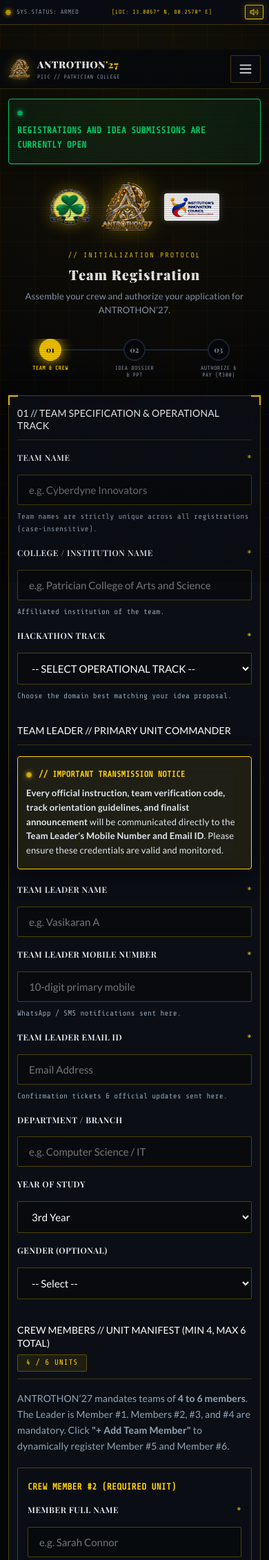
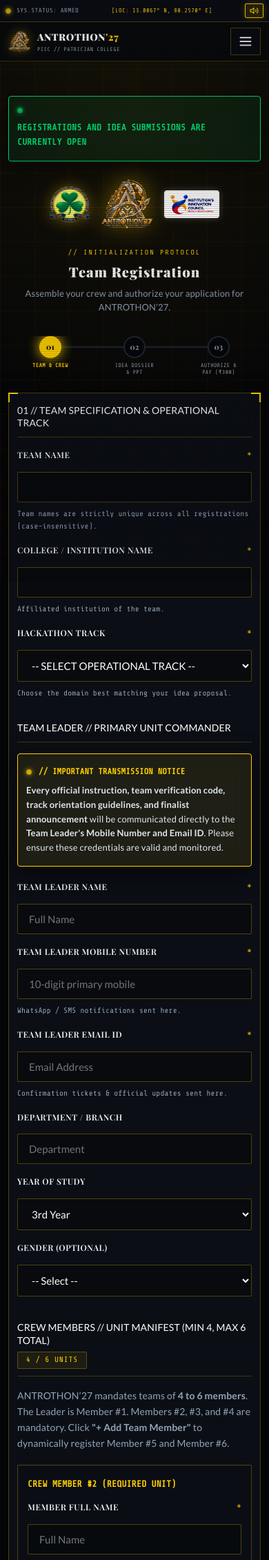
Before and after one commit to vasikaran46/ANTROTHON-27, a FastAPI app: page /register in a window 390 px wide. Shown: the top 2261 px of the page at 69% size. Run offline with FastAPI, Linux system fonts and the light colour scheme; some libraries are stand-ins or nearby versions; some web fonts are replaced.

Commit message:
fix: eliminate gap between top HUD bar and navbar via persistent sticky header

```diff
--- a/app/static/css/terminator.css
+++ b/app/static/css/terminator.css
@@ -132,7 +132,6 @@ body {
   width: 100%;
   max-width: 100%;
   overflow-x: hidden;
-  padding-top: 36px; /* Offset for fixed top HUD telemetry bar */
 }
 
 /* TYPOGRAPHY: Playfair Display for Headings */
@@ -182,7 +181,15 @@ strong, b {
   color: #64748b;
 }
 
-/* HUD TELEMETRY BAR (TOP) - ALWAYS FIXED AT THE VERY TOP */
+/* PERSISTENT STICKY HEADER (HUD TELEMETRY + NAVIGATION) */
+.site-header-sticky {
+  position: sticky;
+  top: 0;
+  z-index: 1000;
+  width: 100%;
+}
+
+/* HUD TELEMETRY BAR (TOP) */
 .hud-bar {
   background: rgba(11, 14, 20, 0.96);
   border-bottom: 1px solid var(--term-border);
@@ -195,14 +202,9 @@ strong, b {
   display: flex;
   justify-content: space-between;
   align-items: center;
-  position: fixed;
-  top: 0;
-  left: 0;
-  right: 0;
   width: 100%;
-  height: 36px;
   box-sizing: border-box;
-  z-index: 1000;
+  margin: 0;
 }
 
 .hud-status-short {
@@ -244,9 +246,10 @@ strong, b {
   display: flex;
   justify-content: space-between;
   align-items: center;
-  position: sticky;
-  top: 36px;
-  z-index: 990;
+  position: relative;
+  width: 100%;
+  box-sizing: border-box;
+  margin: 0;
 }
 
 .term-logo-wrapper {
@@ -596,27 +599,12 @@ strong, b {
    RESPONSIVE - TABLET & SMALL LAPTOP (max-width: 1024px)
    ===================================================================== */
 @media (max-width: 1024px) {
-  /* HUD TELEMETRY BAR: ALWAYS FIXED AT TOP */
   .hud-bar {
-    position: fixed;
-    top: 0;
-    left: 0;
-    right: 0;
     font-size: 11px;
     padding: 6px 16px;
-    height: 36px;
-    z-index: 1000;
   }
 
-  .content-wrapper {
-    padding-top: 36px;
-  }
-
-  /* NAVBAR: sticky directly below fixed HUD bar */
   .term-navbar {
-    position: sticky;
-    top: 36px;
-    z-index: 990;
     padding: 12px 18px;
   }
 
@@ -715,7 +703,6 @@ strong, b {
   .hud-bar {
     font-size: 10px;
     padding: 6px 12px;
-    height: 36px;
     gap: 8px;
   }
 
@@ -728,7 +715,6 @@ strong, b {
   }
 
   .term-navbar {
-    top: 36px;
     padding: 10px 14px;
   }
 
@@ -790,7 +776,6 @@ strong, b {
   .hud-bar {
     font-size: 9px;
     padding: 5px 8px;
-    height: 36px;
     justify-content: space-between;
     gap: 4px;
   }
@@ -823,7 +808,6 @@ strong, b {
   }
 
   .term-navbar {
-    top: 36px;
     padding: 8px 12px;
   }
 
--- a/app/static/js/register.js
+++ b/app/static/js/register.js
@@ -43,7 +43,7 @@ function renderMembersContainer() {
       <div class="form-grid">
         <div class="form-group">
           <label class="form-label">Member Full Name <span class="required">*</span></label>
-          <input type="text" class="form-control" data-idx="${idx}" data-field="name" value="${escapeHtml(m.name || '')}" placeholder="e.g. Sarah Connor" required>
+          <input type="text" class="form-control" data-idx="${idx}" data-field="name" value="${escapeHtml(m.name || '')}" placeholder="Full Name" required>
         </div>
         <div class="form-group">
           <label class="form-label">Member Mobile Number <span class="required">*</span></label>
@@ -51,11 +51,11 @@ function renderMembersContainer() {
         </div>
         <div class="form-group">
           <label class="form-label">Member Email ID <span class="required">*</span></label>
-          <input type="email" class="form-control" data-idx="${idx}" data-field="email" value="${escapeHtml(m.email || '')}" placeholder="crew@college.edu" required>
+          <input type="email" class="form-control" data-idx="${idx}" data-field="email" value="${escapeHtml(m.email || '')}" placeholder="Email Address" required>
         </div>
         <div class="form-group">
           <label class="form-label">Department / Branch</label>
-          <input type="text" class="form-control" data-idx="${idx}" data-field="department" value="${escapeHtml(m.department || '')}" placeholder="e.g. Computer Science / IT">
+          <input type="text" class="form-control" data-idx="${idx}" data-field="department" value="${escapeHtml(m.department || '')}" placeholder="Department">
         </div>
         <div class="form-group">
           <label class="form-label">Year of Study</label>
@@ -64,7 +64,6 @@ function renderMembersContainer() {
             <option value="2nd Year" ${m.year === '2nd Year' ? 'selected' : ''}>2nd Year</option>
             <option value="3rd Year" ${m.year === '3rd Year' ? 'selected' : ''}>3rd Year</option>
             <option value="4th Year" ${m.year === '4th Year' ? 'selected' : ''}>4th Year</option>
-            <option value="Postgraduate" ${m.year === 'Postgraduate' ? 'selected' : ''}>Postgraduate</option>
           </select>
         </div>
       </div>
--- a/app/templates/base.html
+++ b/app/templates/base.html
@@ -17,8 +17,8 @@
   <link href="https://fonts.googleapis.com/css2?family=Lato:ital,wght@0,300;0,400;0,700;0,900;1,400;1,700&family=Playfair+Display:ital,wght@0,400;0,600;0,700;0,800;0,900;1,400;1,600;1,700&family=Share+Tech+Mono&display=swap" rel="stylesheet">
 
   <!-- Core Styles -->
-  <link rel="stylesheet" href="/static/css/terminator.css?v=17">
-  <link rel="stylesheet" href="/static/css/components.css?v=17">
+  <link rel="stylesheet" href="/static/css/terminator.css?v=18">
+  <link rel="stylesheet" href="/static/css/components.css?v=18">
   {% block extra_css %}{% endblock %}
 </head>
 <body data-countdown-target="{{ reg_deadline_iso }}">
@@ -29,7 +29,9 @@
   <div class="red-vignette"></div>
 
   <div class="content-wrapper">
-    <!-- Top HUD Telemetry Status Bar (Always Fixed at Top) -->
+    <!-- Top Persistent Sticky Header (HUD Telemetry + Navigation) -->
+    <div class="site-header-sticky">
+      <!-- Top HUD Telemetry Status Bar -->
       <header class="hud-bar" id="hud-top-bar">
         <div class="hud-telemetry-item">
           <span class="pulse-led"></span>
@@ -60,9 +62,6 @@
           </button>
         </div>
       </header>
-
-    <!-- Background Music Audio Element -->
-    <audio id="term-bgm" src="/static/audio/bgm.mp3" loop preload="auto"></audio>
 
       <!-- Main Navigation Bar -->
       <nav class="term-navbar">
@@ -105,6 +104,7 @@
           </li>
         </ul>
       </nav>
+    </div>
 
     <!-- Main Dynamic Content -->
     <main>
@@ -164,8 +164,11 @@
   </div>
 
 
+  <!-- Background Music Audio Element -->
+  <audio id="term-bgm" src="/static/audio/bgm.mp3" loop preload="auto" style="display:none;"></audio>
+
   <!-- Core Scripts -->
-  <script src="/static/js/terminator.js?v=17"></script>
+  <script src="/static/js/terminator.js?v=18"></script>
   {% block extra_js %}{% endblock %}
 </body>
 </html>
--- a/app/templates/register.html
+++ b/app/templates/register.html
@@ -79,7 +79,7 @@
                   <span id="team-name-badge" style="font-size:11px; font-family:var(--font-tactical); letter-spacing:0.5px; display:none; font-weight:700;"></span>
                 </div>
                 <div style="position:relative; width:100%; box-sizing:border-box;">
-                  <input type="text" id="team_name" class="form-control" placeholder="e.g. Cyberdyne Innovators" required maxlength="100" autocomplete="off" style="padding-right:38px; width:100%; box-sizing:border-box;">
+                  <input type="text" id="team_name" class="form-control" placeholder="" required maxlength="100" autocomplete="off" style="padding-right:38px; width:100%; box-sizing:border-box;">
                   <div id="team-name-icon" style="position:absolute; right:12px; top:50%; transform:translateY(-50%); font-size:15px; display:none; pointer-events:none;"></div>
                 </div>
                 <div id="team-name-feedback" style="font-size:12px; margin-top:5px; font-family:var(--font-tactical); line-height:1.4; display:none;"></div>
@@ -88,7 +88,7 @@
 
               <div class="form-group">
                 <label class="form-label" for="college_name">College / Institution Name <span class="required">*</span></label>
-                <input type="text" id="college_name" class="form-control" placeholder="e.g. Patrician College of Arts and Science" required maxlength="200">
+                <input type="text" id="college_name" class="form-control" placeholder="" required maxlength="200">
                 <span class="form-hint">Affiliated institution of the team.</span>
               </div>
 
@@ -122,7 +122,7 @@
             <div class="form-grid">
               <div class="form-group">
                 <label class="form-label" for="leader_name">Team Leader Name <span class="required">*</span></label>
-                <input type="text" id="leader_name" class="form-control" placeholder="e.g. Vasikaran A" required>
+                <input type="text" id="leader_name" class="form-control" placeholder="Full Name" required>
               </div>
 
               <div class="form-group">
@@ -139,7 +139,7 @@
 
               <div class="form-group">
                 <label class="form-label" for="leader_department">Department / Branch</label>
-                <input type="text" id="leader_department" class="form-control" placeholder="e.g. Computer Science / IT">
+                <input type="text" id="leader_department" class="form-control" placeholder="Department">
               </div>
 
               <div class="form-group">
@@ -149,7 +149,6 @@
                   <option value="2nd Year">2nd Year</option>
                   <option value="3rd Year" selected>3rd Year</option>
                   <option value="4th Year">4th Year</option>
-                  <option value="Postgraduate">Postgraduate</option>
                 </select>
               </div>
 
```
Lines whose indentation alone changed are shown as unchanged.
